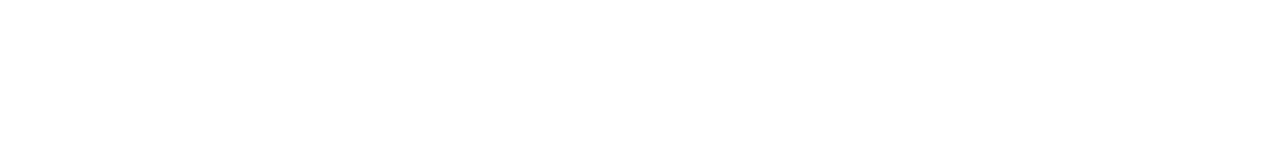
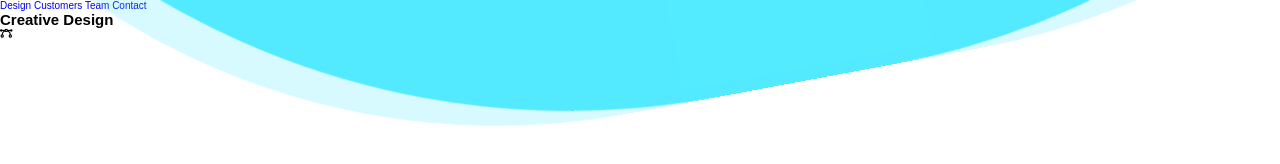
Before and after one commit to Redi-Shehu/2-Creative-Design-CaC-ud-Website, a plain HTML site: page index.html in a window 1280 px wide. Drawn offline with Linux system fonts and the light colour scheme; a web font is replaced by a local one.

Commit message:
Add files via upload

```diff
--- a/index.html
+++ b/index.html
@@ -3,8 +3,33 @@
   <head>
     <meta charset="UTF-8" />
     <meta name="viewport" content="width=device-width, initial-scale=1.0" />
-
+    <!-- font awesome -->
+    <link
+      rel="stylesheet"
+      href="https://cdnjs.cloudflare.com/ajax/libs/font-awesome/6.7.2/css/all.min.css"
+    />
+    <!-- css link -->
+    <link rel="stylesheet" href="./style.css" />
     <title>Creative Design</title>
   </head>
-  <body></body>
+  <body>
+    <div class="container">
+      <!-- section 1 -->
+      <section class="section__1">
+        <nav class="navbar">
+          <a href="#" class="navbar__link">Design</a>
+          <a href="#" class="navbar__link">Customers</a>
+          <a href="#" class="navbar__link">Team</a>
+          <a href="#" class="navbar__link">Contact</a>
+        </nav>
+        <div class="floating-bg"></div>
+        <h1 class="section__1--heading">Creative Design</h1>
+        <div class="logo">
+          <i class="fas fa-bezier-curve"></i>
+        </div>
+      </section>
+      <!--  -->
+    </div>
+    <script src="./script.js"></script>
+  </body>
 </html>
--- a/style.css
+++ b/style.css
@@ -0,0 +1,90 @@
+@import url("https://fonts.googleapis.com/css2?family=Bellota+Text:wght@300;400;700&family=Monoton&display=swap");
+
+/* font-family: "Monoton", sans-serif; */
+/* font-weight: 400; */
+
+/* font-family: "Bellota Text", sans-serif; */
+/* font-weight: 300-400-700; */
+
+/* reset and global styles */
+*,
+*::before,
+*::after {
+  padding: 0;
+  margin: 0;
+  box-sizing: border-box;
+}
+:root {
+}
+html {
+  font-size: 62.5%;
+}
+body {
+  font-family: "Bellota Text", sans-serif;
+  font-weight: 400;
+}
+a,
+input[type="submit"] {
+  cursor: pointer;
+  text-decoration: none;
+}
+button,
+input,
+optgroup,
+select,
+textarea,
+fieldset {
+  font-family: inherit;
+  border: none;
+  background: none;
+  outline: none;
+}
+/* ------------------------- */
+.container {
+  overflow: hidden;
+}
+.section__1 {
+  width: 100%;
+  height: 100vh;
+  position: relative;
+}
+.navbar {
+}
+.navbar__link {
+}
+.floating-bg {
+  width: 140vw;
+  height: 140vw;
+  background-color: rgba(50, 231, 255, 0.8);
+  position: absolute;
+  top: -80rem;
+  left: 50%;
+  border-radius: 45%;
+  animation: rotate 30s infinite;
+}
+.floating-bg::before {
+  content: "";
+  width: 100%;
+  height: 100%;
+  background-color: rgba(50, 231, 255, 0.2);
+  position: absolute;
+  top: 0;
+  left: 0;
+  border-radius: 40%;
+}
+@keyframes rotate {
+  0% {
+    transform: translate(-50%, -50%) rotate(0);
+  }
+  50% {
+  }
+  100% {
+    transform: translate(-50%, -50%) rotate(360deg);
+  }
+}
+.section__1--heading {
+}
+.logo {
+}
+.logo i {
+}
```
